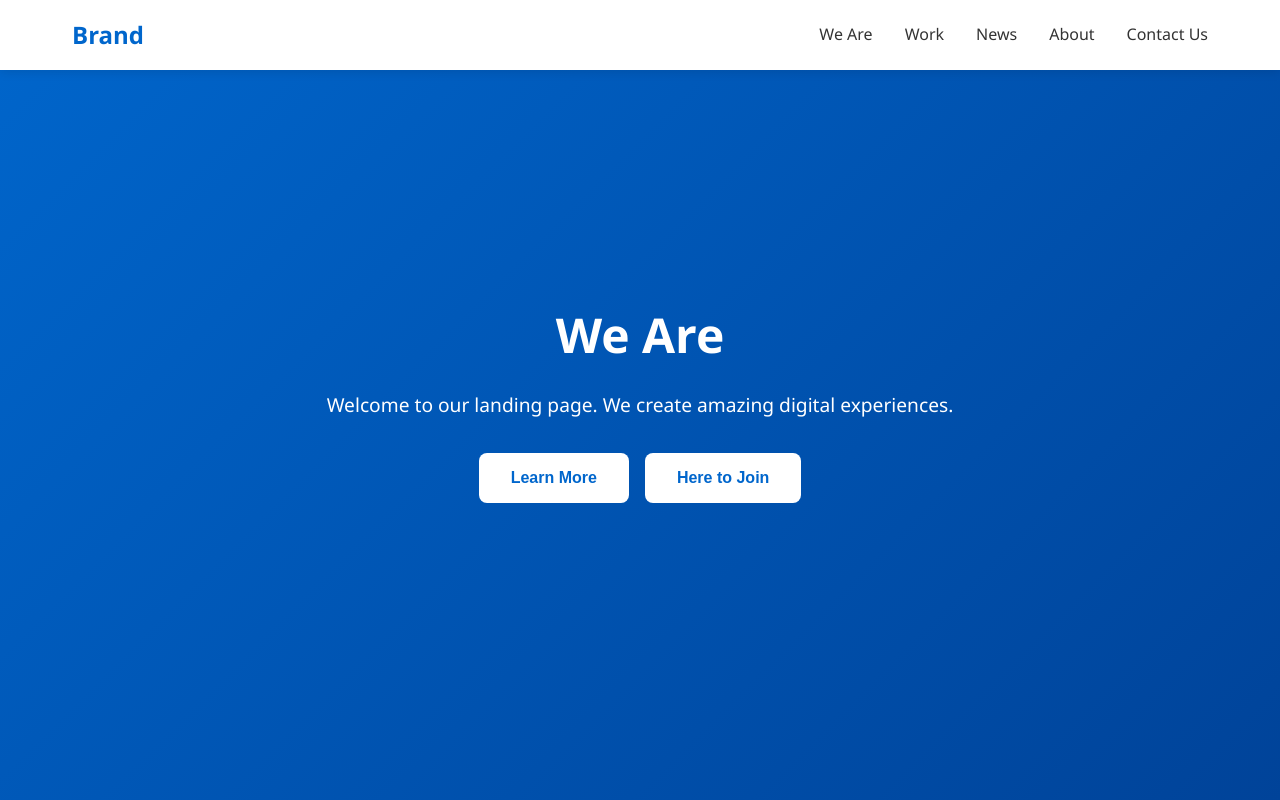
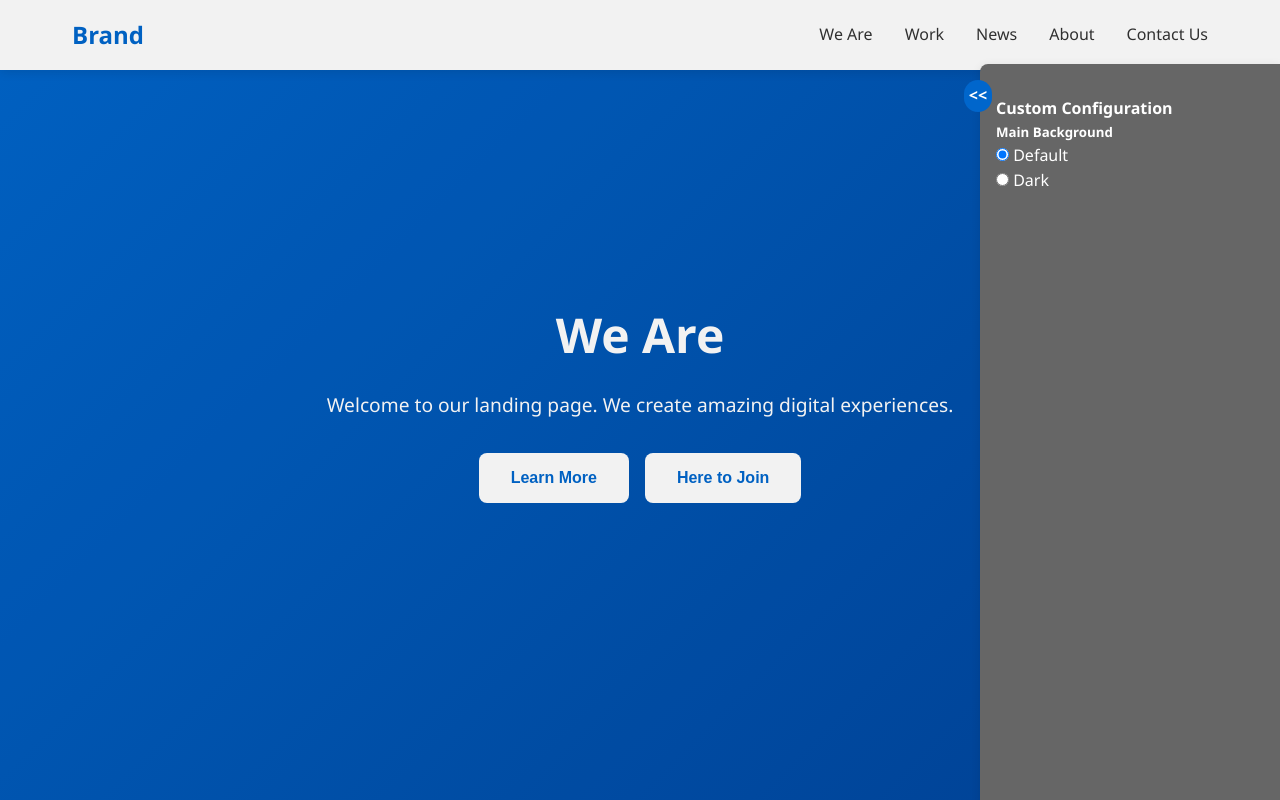
Before and after one commit to jimbsb/landing-page, a plain HTML site: page index.html in a window 1280 px wide. Shown: the top 800 px of the page. Drawn offline with Linux system fonts and the light colour scheme.

Commit message:
add custom sidebar component

```diff
--- /dev/null
+++ b/customs/custom-config.css
@@ -0,0 +1,60 @@
+.custom-config {
+    position: fixed;
+    top: 0;
+    right: 0;
+    width: 100%;
+    height: 100vh;
+    z-index: 1000;
+    backdrop-filter: brightness(.95);
+}
+
+.custom-config .container {
+    position: fixed;
+    display: flex;
+    width: 300px;
+    top: 64px;
+    right: -300px;
+    height: calc(100vh - 70px);
+    min-height: 800px;
+    background-color: var(--text-light);
+    color: var(--white);
+    padding: 0.5rem 1rem;
+    border-start-start-radius: var(--border-radius);
+    border-end-start-radius: var(--border-radius);
+    box-shadow: 0 2px 10px rgba(0, 0, 0, 0.1);
+    cursor: pointer;
+    z-index: 1001;
+    transition: right 0.3s ease;
+    backdrop-filter: blur(.5rem);
+}
+
+.custom-config.expanded .container {
+    padding: 1rem;
+    flex-direction: column;
+    gap: 1rem;
+    right: 0;
+}
+
+.custom-config .container .toggle-button::before {
+    width: fit-content;
+    content: '<<';
+    position: absolute;
+    left: -26px;
+    transition: all 0.3s ease;
+    color: var(--white);
+    padding: .2rem .3rem;
+    background-color: var(--primary-color);
+    border-radius: 2rem;
+    font-weight: 600;
+}
+
+.custom-config.expanded .container .toggle-button::before {
+    left: -16px !important;
+    transition: all 0.3s ease;
+}
+
+.custom-config .container.config-content {
+    display: none;
+    flex-direction: column;
+    gap: 1rem;
+}
--- /dev/null
+++ b/customs/script.js
@@ -0,0 +1,12 @@
+(function(){if(!document.querySelector('#custom-config.custom-config')) return;
+const mainDom = document.querySelector('#custom-config.custom-config');
+document.querySelector('#custom-config.custom-config .toggle-button').addEventListener('click', function() {
+    console.log("clicked");
+    console.log(this.parentElement);
+    this.parentElement.parentElement.classList.toggle('expanded');
+});
+
+function toggleExpanded() {
+    const configElement = document.getElementById('custom-config');
+    configElement.classList.toggle('expanded');
+}})();
--- a/index.html
+++ b/index.html
@@ -5,6 +5,7 @@
     <meta name="viewport" content="width=device-width, initial-scale=1.0">
     <title>Landing Page</title>
     <link rel="stylesheet" href="styles.css">
+    <script src="customs/script.js" defer></script>
 </head>
 <body>
     <!-- Navigation -->
@@ -124,5 +125,20 @@
         <p>&copy; 202X Brand. All rights reserved.</p>
     </footer>
     <script src="script.js"></script>
+    <div id="custom-config" class="custom-config expanded">
+        <div class="container">
+            <span class="toggle-button"></span>
+            <div class="config-content">
+                <h4>Custom Configuration</h4>
+                <section class="config-section">
+                    <h5>Main Background</h5>
+                    <input type="radio" id="bgDefault" name="background" value="default" checked>
+                    <label for="bgDefault">Default</label><br>
+                    <input type="radio" id="bgDark" name="background" value="dark">
+                    <label for="bgDark">Dark</label><br>
+                <!-- Configuration options go here -->
+            </div>
+        </div>
+    </div>
 </body>
 </html>
--- a/styles.css
+++ b/styles.css
@@ -1,3 +1,5 @@
+@import './customs/custom-config.css';
+
 * {
     margin: 0;
     padding: 0;
```
